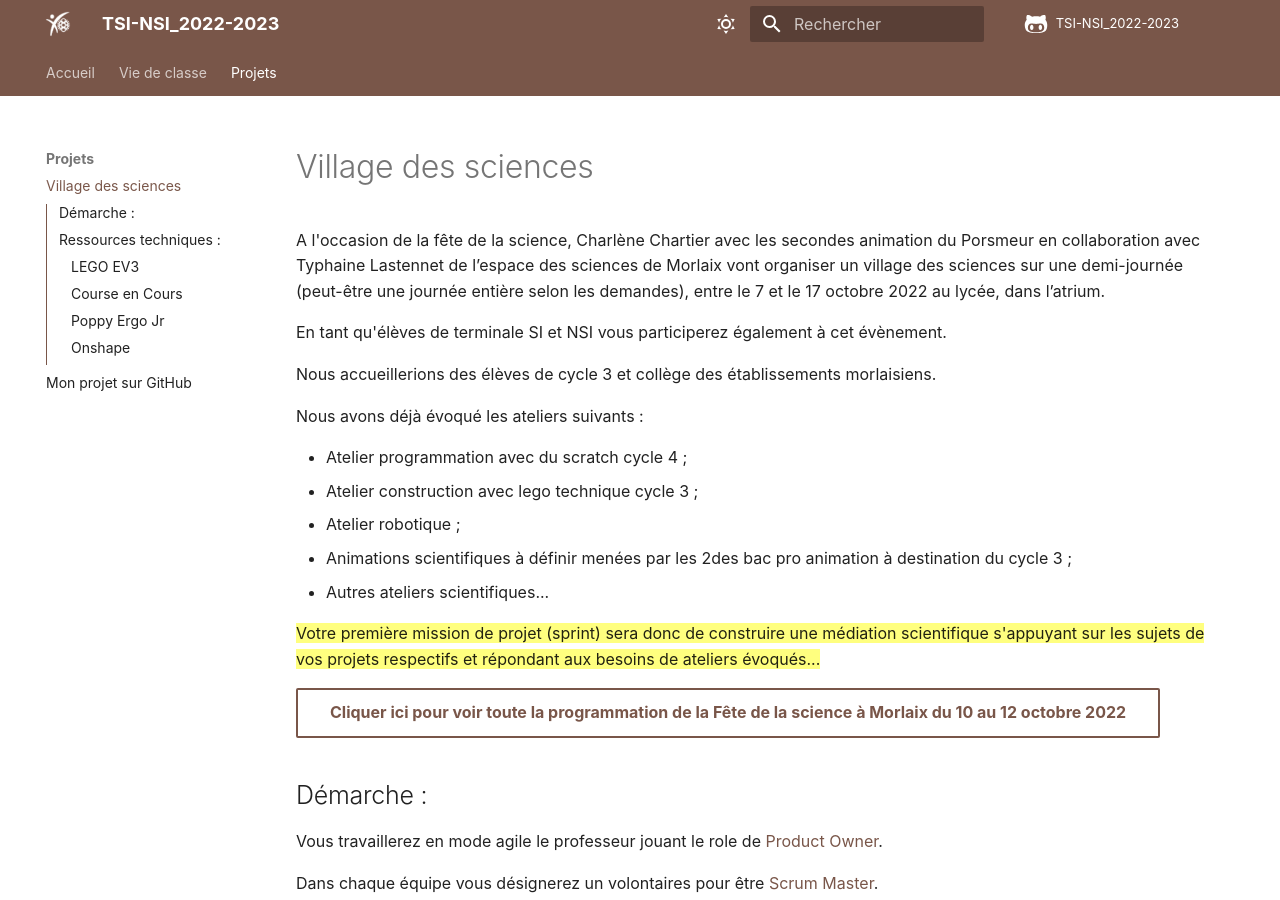
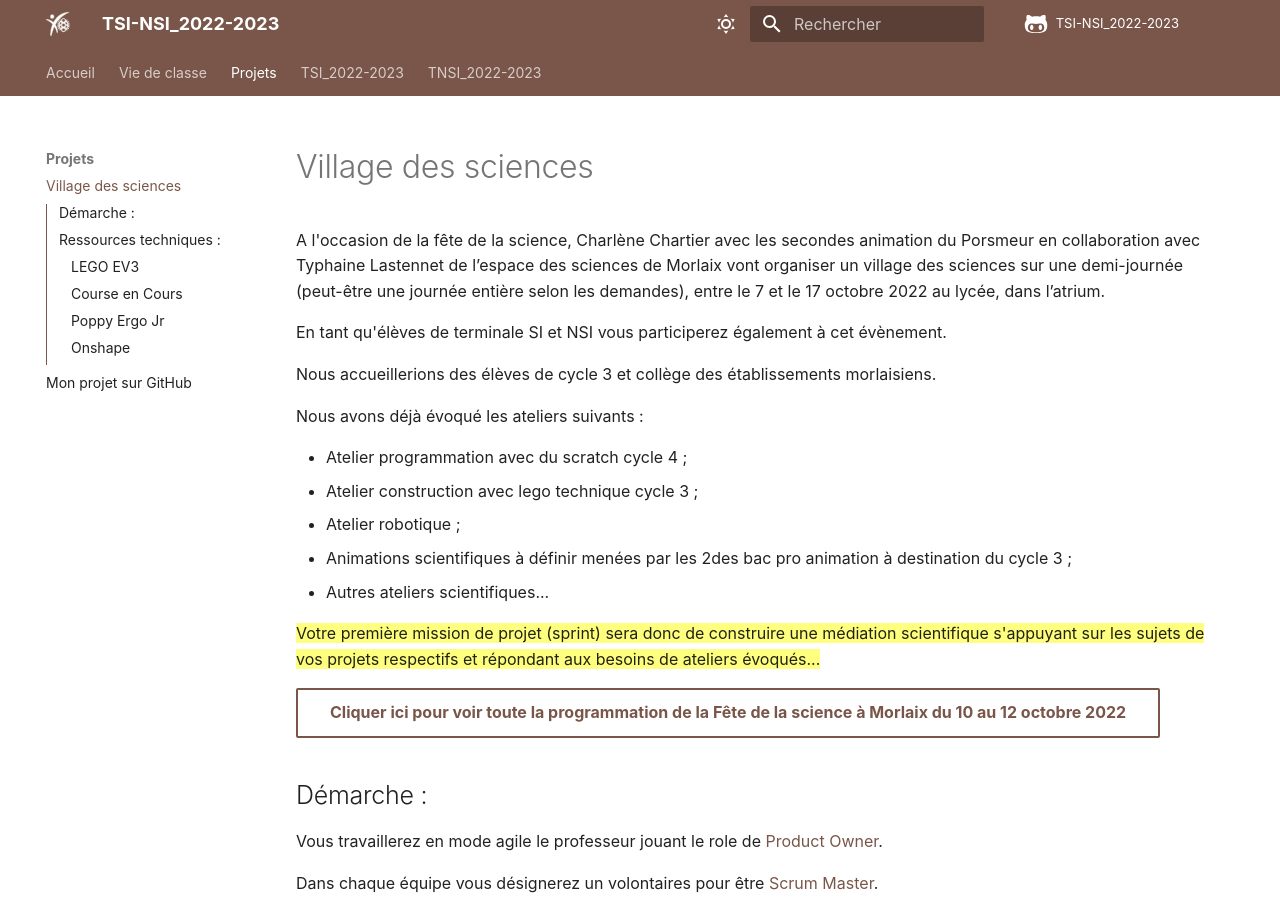
Before and after one commit to ericECmorlaix/TSI-NSI_2022-2023, an MkDocs documentation site: the page built from docs/fete_de_la_science.md, in a window 1280 px wide and 900 px high. Built offline with MkDocs 1.6.1 and Material for MkDocs 9.7.7, drawn with Linux system fonts in a browser that asks for light colours; comment, search, counter and statistics services are not loaded.

Commit message:
Ajouts liens TSI TNSI

```diff
--- a/mkdocs.yml
+++ b/mkdocs.yml
@@ -27,6 +27,8 @@ nav:
   - Projets :
       - Village des sciences : fete_de_la_science.md
       - Mon projet sur GitHub : github.md
+  - TSI_2022-2023 : https://github.com/ericECmorlaix/TSI_2022-2023
+  - TNSI_2022-2023 : https://github.com/ericECmorlaix/TNSI_2022-2023
 
 
   # Référencer vos autres pages ci-dessus...
```
